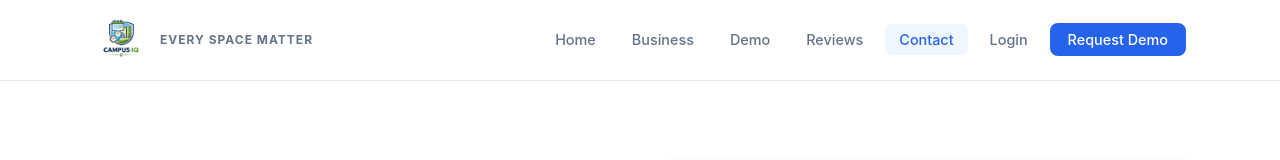
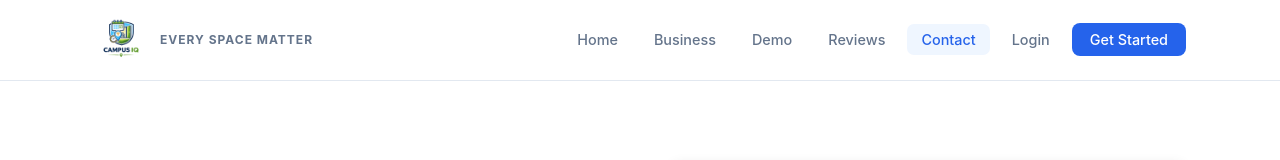
Before and after one commit to burujula-jaidev-prasad/CAMPUS_IQ, a React (Vite) app: page /CAMPUS_IQ/contact in a window 1280 px wide. Shown: the top 160 px of the page. Built offline with nearby package versions, Linux system fonts and the light colour scheme; no server answers; the database is empty.

Commit message:
Fix: Simplify Hero section and update CTAs to 'Get Started'

```diff
--- a/src/components/Navbar.jsx
+++ b/src/components/Navbar.jsx
@@ -105,8 +105,8 @@ const Navbar = () => {
                 </Link>
               </li>
               <li>
-                <Link to="/contact" className="nav-cta" onClick={() => setIsOpen(false)}>
-                  Request Demo
+                <Link to="/signup" className="nav-cta" onClick={() => setIsOpen(false)}>
+                  Get Started
                 </Link>
               </li>
             </>
--- a/src/pages/Home.jsx
+++ b/src/pages/Home.jsx
@@ -12,27 +12,9 @@ const Home = () => {
             <h1>Maximize the Value of Your <span>Campus Infrastructure</span></h1>
             <p>Real-time visibility, booking, and analytics for space management that matters — built for universities, hospitals, and corporates.</p>
             <div className="hero-btns">
-              <Link to="/contact" className="btn btn-primary btn-lg">👉 Request Demo</Link>
-              <Link to="/demo" className="btn btn-outline btn-lg">See Live Demo</Link>
+              <Link to="/signup" className="btn btn-primary btn-lg">Get Started</Link>
             </div>
-            <div className="hero-stats">
-              <div className="hero-stat">
-                <strong>40%</strong>
-                <span>Higher space utilization</span>
-              </div>
-              <div className="hero-stat">
-                <strong>5000+</strong>
-                <span>Rooms managed</span>
-              </div>
-              <div className="hero-stat">
-                <strong>30 sec</strong>
-                <span>Booking time</span>
-              </div>
-              <div className="hero-stat">
-                <strong>12+</strong>
-                <span>Institutions</span>
-              </div>
-            </div>
+
           </div>
         </div>
       </section>
@@ -205,7 +187,7 @@ const Home = () => {
             <h2>Ready to optimize your campus?</h2>
             <p>Join 12+ institutions already using Campus IQ to manage every space that matters.</p>
             <div style={{ display: 'flex', gap: '14px', justifyContent: 'center', flexWrap: 'wrap' }}>
-              <Link to="/contact" className="btn btn-lg" style={{ background: 'white', color: 'var(--primary)' }}>👉 Request Demo</Link>
+              <Link to="/signup" className="btn btn-primary btn-lg">Get Started</Link>
               <Link to="/business" className="btn btn-outline btn-lg">Learn How It Works</Link>
             </div>
           </div>
```
